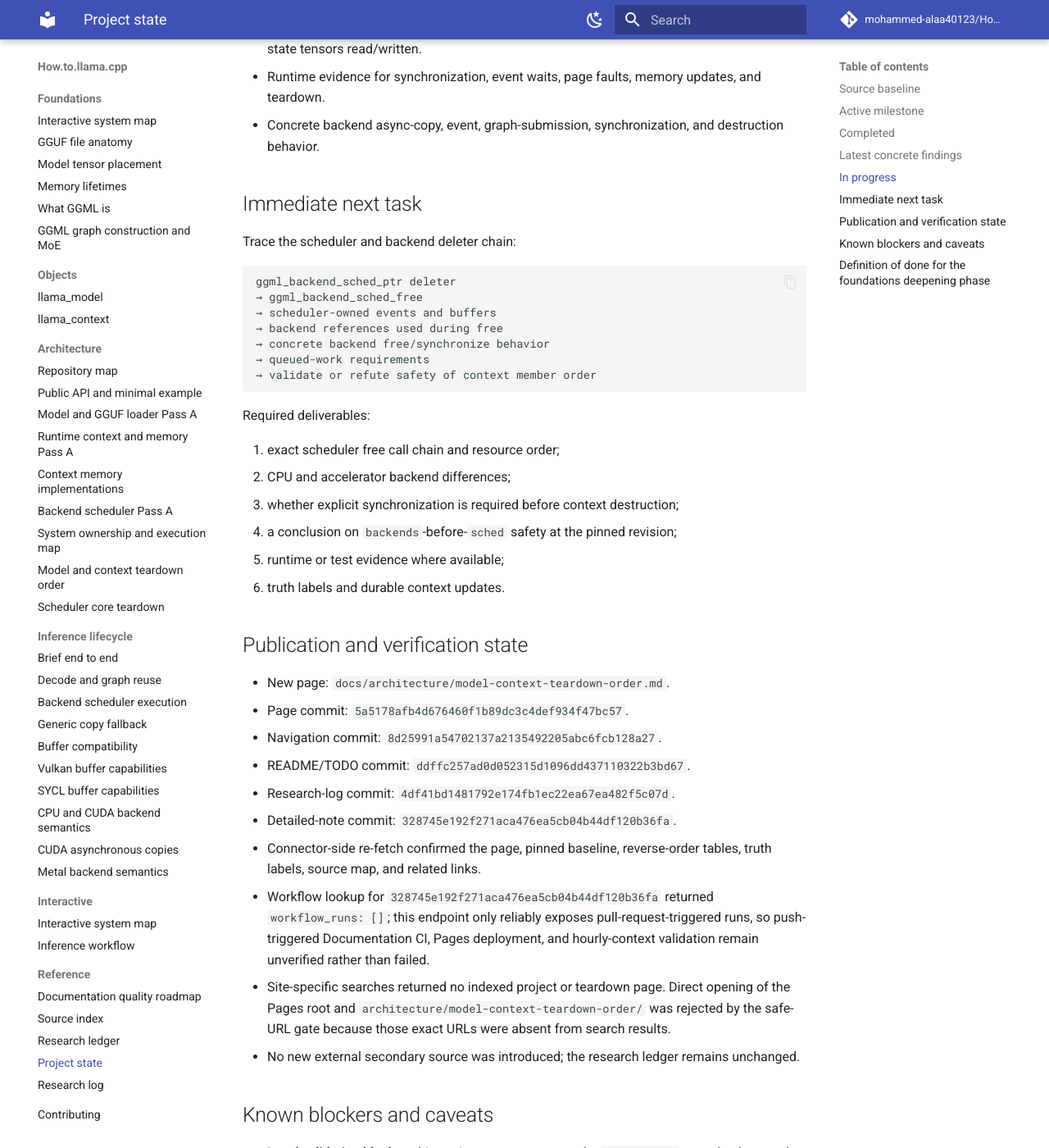
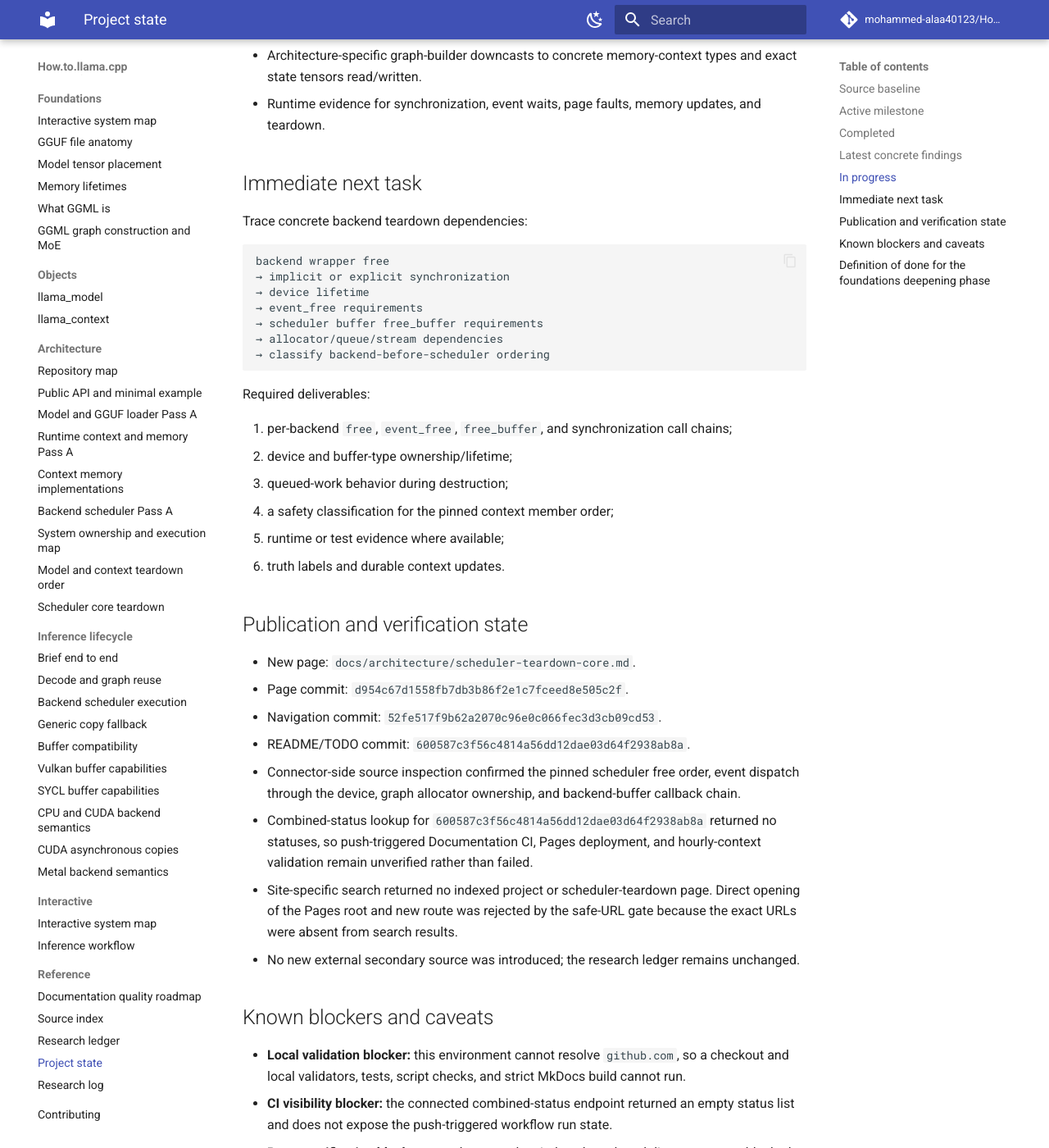
Before and after one commit to mohammed-alaa40123/How.to.llama.cpp, an MkDocs documentation site: the page built from docs/reference/project-state.md, in a window 1280 px wide and 1400 px high, scrolled down 1536 px. Shown: the whole window at 82% size. Built offline with MkDocs 1.6.1 and Material for MkDocs 9.7.7, drawn with Linux system fonts in a browser that asks for light colours; comment, search, counter and statistics services are not loaded; some of the changed text lies outside the part shown.

Commit message:
docs: record scheduler teardown core increment

````diff
--- a/docs/reference/project-state.md
+++ b/docs/reference/project-state.md
@@ -21,64 +21,62 @@
 - Canonical GGUF, model placement, model/context, graph/MoE, scheduler, memory-lifetime, and system-ownership pages.
 - Pass A pages for public API, model/GGUF loading, runtime context/memory, scheduler, and concrete context-memory implementations.
 - Exact pinned declaration and reverse-destruction map for `llama_model` and `llama_context`, including partial construction, RAII, model mappings/buffers, output and memory resources, backends, scheduler, and application teardown.
+- Exact pinned generic scheduler teardown path, including event destruction, graph allocator and backend-buffer destruction, host metadata release, and borrowed lifetime dependencies.
 
 ## Latest concrete findings
 
-- `llama_model::~llama_model()` explicitly deletes registered LoRA adapters; `pimpl` then releases model storage through RAII.
-- `llama_model::impl` reverse destruction releases `ctxs_bufs` before mlock objects and retained mappings. Within each pair, backend buffers are destroyed before the GGML metadata context.
-- `llama_context::~llama_context()` records scheduler buffer diagnostics and explicitly frees `opt_ctx`, but does not explicitly synchronize or reset the scheduler.
-- Context reverse declaration order releases `mem_storage`, output buffer, graph results, metadata, and owning `backends` before `sched`; scheduler safety under this ordering requires lower-level deleter verification.
-- `llama_context` borrows `llama_model`; the model must outlive every context. Attached thread pools are also borrowed.
+- `ggml_backend_sched_free()` destroys scheduler events first, graph-allocation resources second, and host scheduler metadata last.
+- The generic scheduler free path does not call `ggml_backend_sched_synchronize()`.
+- Event free dispatches through `event->device->iface.event_free`, so the event's device and backend-specific event state must remain valid.
+- Graph allocator free reaches `ggml_backend_buffer_free()`, which invokes concrete `free_buffer` callbacks for scheduler-owned buffer chunks.
+- The scheduler borrows backend, device, and buffer-type relationships; generic code does not prove that destroying owning backend wrappers before `sched` is safe for every concrete backend.
 
 ## In progress
 
-- Resolve scheduler/backend teardown safety by tracing `ggml_backend_sched_free`, events, scheduler buffers, and concrete backend deleters.
+- Concrete backend teardown audit for CPU, CUDA, Metal, Vulkan, SYCL, RPC, CANN, and OpenCL.
 - Architecture-specific graph-builder downcasts to concrete memory-context types and exact state tensors read/written.
 - Runtime evidence for synchronization, event waits, page faults, memory updates, and teardown.
-- Concrete backend async-copy, event, graph-submission, synchronization, and destruction behavior.
 
 ## Immediate next task
 
-Trace the scheduler and backend deleter chain:
+Trace concrete backend teardown dependencies:
 
 ```text
-ggml_backend_sched_ptr deleter
-→ ggml_backend_sched_free
-→ scheduler-owned events and buffers
-→ backend references used during free
-→ concrete backend free/synchronize behavior
-→ queued-work requirements
-→ validate or refute safety of context member order
+backend wrapper free
+→ implicit or explicit synchronization
+→ device lifetime
+→ event_free requirements
+→ scheduler buffer free_buffer requirements
+→ allocator/queue/stream dependencies
+→ classify backend-before-scheduler ordering
 ```
 
 Required deliverables:
 
-1. exact scheduler free call chain and resource order;
-2. CPU and accelerator backend differences;
-3. whether explicit synchronization is required before context destruction;
-4. a conclusion on `backends`-before-`sched` safety at the pinned revision;
+1. per-backend `free`, `event_free`, `free_buffer`, and synchronization call chains;
+2. device and buffer-type ownership/lifetime;
+3. queued-work behavior during destruction;
+4. a safety classification for the pinned context member order;
 5. runtime or test evidence where available;
 6. truth labels and durable context updates.
 
 ## Publication and verification state
 
-- New page: `docs/architecture/model-context-teardown-order.md`.
-- Page commit: `5a5178afb4d676460f1b89dc3c4def934f47bc57`.
-- Navigation commit: `8d25991a54702137a2135492205abc6fcb128a27`.
-- README/TODO commit: `ddffc257ad0d052315d1096dd437110322b3bd67`.
-- Research-log commit: `4df41bd1481792e174fb1ec22ea67ea482f5c07d`.
-- Detailed-note commit: `328745e192f271aca476ea5cb04b44df120b36fa`.
-- Connector-side re-fetch confirmed the page, pinned baseline, reverse-order tables, truth labels, source map, and related links.
-- Workflow lookup for `328745e192f271aca476ea5cb04b44df120b36fa` returned `workflow_runs: []`; this endpoint only reliably exposes pull-request-triggered runs, so push-triggered Documentation CI, Pages deployment, and hourly-context validation remain unverified rather than failed.
-- Site-specific searches returned no indexed project or teardown page. Direct opening of the Pages root and `architecture/model-context-teardown-order/` was rejected by the safe-URL gate because those exact URLs were absent from search results.
+- New page: `docs/architecture/scheduler-teardown-core.md`.
+- Page commit: `d954c67d1558fb7db3b86f2e1c7fceed8e505c2f`.
+- Navigation commit: `52fe517f9b62a2070c96e0c066fec3d3cb09cd53`.
+- README/TODO commit: `600587c3f56c4814a56dd12dae03d64f2938ab8a`.
+- Connector-side source inspection confirmed the pinned scheduler free order, event dispatch through the device, graph allocator ownership, and backend-buffer callback chain.
+- Combined-status lookup for `600587c3f56c4814a56dd12dae03d64f2938ab8a` returned no statuses, so push-triggered Documentation CI, Pages deployment, and hourly-context validation remain unverified rather than failed.
+- Site-specific search returned no indexed project or scheduler-teardown page. Direct opening of the Pages root and new route was rejected by the safe-URL gate because the exact URLs were absent from search results.
 - No new external secondary source was introduced; the research ledger remains unchanged.
 
 ## Known blockers and caveats
 
 - **Local validation blocker:** this environment cannot resolve `github.com`, so a checkout and local validators, tests, script checks, and strict MkDocs build cannot run.
-- **CI visibility blocker:** commit workflow lookup returned an empty run list and cannot verify push-triggered workflows.
+- **CI visibility blocker:** the connected combined-status endpoint returned an empty status list and does not expose the push-triggered workflow run state.
 - **Pages verification blocker:** search returned no indexed result and direct open was blocked by the safe-URL gate; live HTTP status and rendered content remain unverified.
-- The observed context member order is verified C++ behavior, but scheduler safety is an open question until lower-level deleters are traced.
+- The generic scheduler call chain is verified, but backend-before-scheduler safety remains an open question until concrete deleters and synchronization behavior are traced.
 - Mapping, allocation, physical residency, data validity, queued completion, ownership, and release remain distinct states.
 
 ## Definition of done for the foundations deepening phase
````
Also changed, not shown: other parts of docs/reference/project-state.md (+1 -1 lines).
